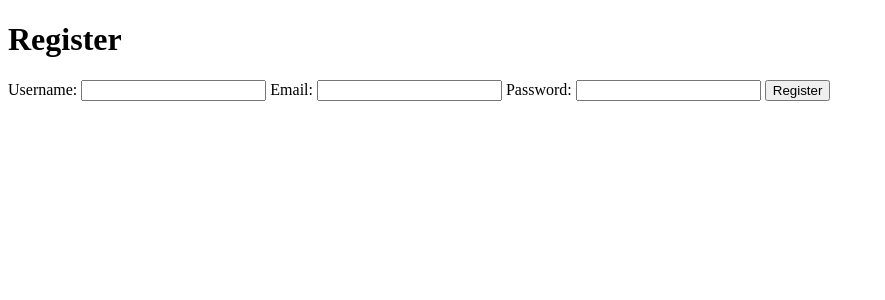
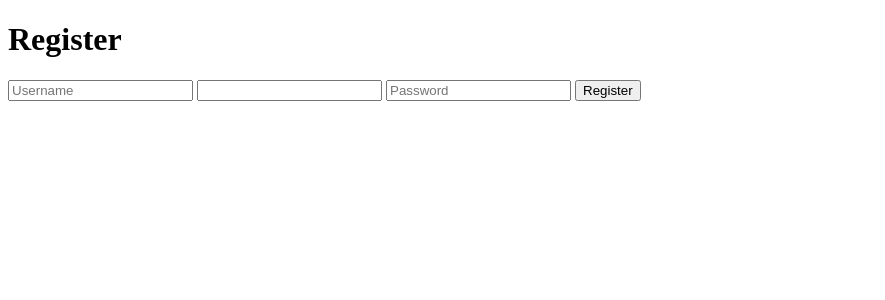
Before and after one commit to STEM-Mavericks/WasteX-Private, a Python web app: template myapp/templates/register.html in a window 1280 px wide. Shown: the part 124-424 px from the top of the page, without its empty margins (0-885 px from the left). Run offline with Jinja, Linux system fonts and the light colour scheme; the template is opened without the code that fills it, so the values that code supplies are empty.

Commit message:
Auto Commit

```diff
--- a/myapp/templates/register.html
+++ b/myapp/templates/register.html
@@ -5,15 +5,9 @@
 {% block content %}
 <h1>Register</h1>
 <form method="POST" action="{{ url_for('register') }}">
-    <label for="username">Username:</label>
-    <input type="text" id="username" name="username" required>
-
-    <label for="email">Email:</label>
-    <input type="email" id="email" name="email" required>
-
-    <label for="password">Password:</label>
-    <input type="password" id="password" name="password" required>
-
+    <input type="username" id="username" placeholder="Username">
+    <input type="email" name="" id="">
+    <input type="password" id="password" placeholder="Password">
     <button type="submit">Register</button>
 </form>
 {% endblock %}
```
